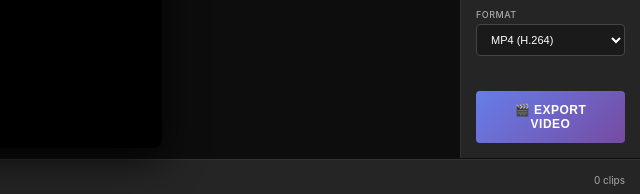
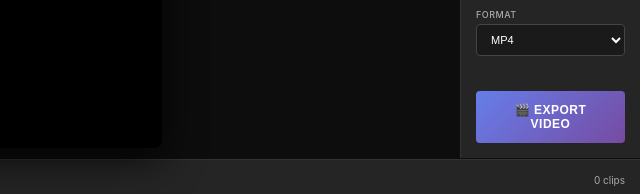
Before and after one commit to InstaSell/images-to-video, a plain HTML site: page index.html in a window 1280 px wide. Shown: the part 481-675 px from the top of the page, 640-1280 px from the left. Drawn offline with Linux system fonts and the light colour scheme.

Commit message:
text correction

```diff
--- a/index.html
+++ b/index.html
@@ -963,7 +963,7 @@
             <div class="control-group">
               <label>Format</label>
               <select class="control-input" id="outputFormat">
-                <option value="mp4" selected>MP4 (H.264)</option>
+                <option value="mp4" selected>MP4</option>
               </select>
             </div>
           </div>
```
